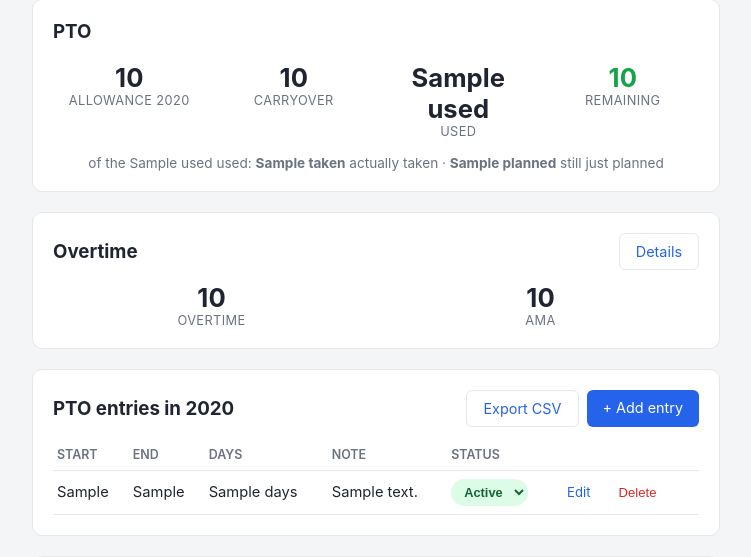
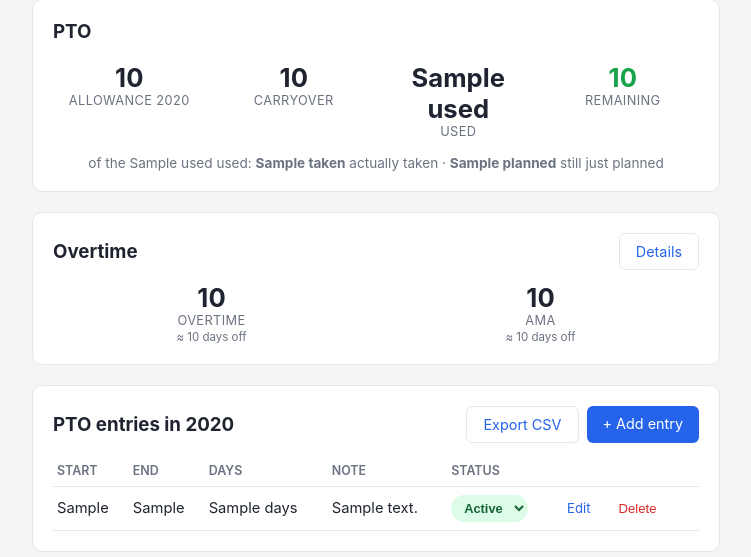
Before and after one commit to Boisti13/pto-tracker, a Flask app: template templates/dashboard.html in a window 1280 px wide. Shown: the part 115-672 px from the top of the page, without its empty margins (264-1015 px from the left). Run offline with Flask 3, Linux system fonts and the light colour scheme; the template is opened without the code that fills it: most values are stand-ins (such as "Sample title", 1, 10 or a date in 2020).

Commit message:
Show days-off equivalent on the dashboard's overtime summary too
Same "≈ X.X days off" treatment added to the Overtime tab now also
shows on the small overtime summary card on the main PTO dashboard,
for both accounts.

Verified locally and on the live LXC before pushing to dev.

Co-Authored-By: Claude Sonnet 5 <noreply@anthropic.com>

```diff
--- a/app.py
+++ b/app.py
@@ -363,7 +363,9 @@ def dashboard():
         (d, name) for d, name in state_holidays(date.today().year, state).items() if d >= date.today()
     )[:5]
 
-    overtime_balances_hhmm = {acc: hours_to_hhmm(get_overtime_balance(acc)) for acc in OVERTIME_ACCOUNTS}
+    overtime_balances = {acc: get_overtime_balance(acc) for acc in OVERTIME_ACCOUNTS}
+    daily = get_daily_hours()
+    overtime_balances_days = {acc: (round(v / daily, 1) if daily else None) for acc, v in overtime_balances.items()}
 
     return render_template(
         "dashboard.html",
@@ -379,7 +381,8 @@ def dashboard():
         years=_years_with_data(),
         statuses=ENTRY_STATUSES,
         holiday_state_name=GERMAN_STATES[state],
-        overtime_balances_hhmm=overtime_balances_hhmm,
+        overtime_balances_hhmm={acc: hours_to_hhmm(v) for acc, v in overtime_balances.items()},
+        overtime_balances_days=overtime_balances_days,
     )
 
 
--- a/templates/dashboard.html
+++ b/templates/dashboard.html
@@ -44,10 +44,12 @@
     <div class="stat">
       <div class="value">{{ overtime_balances_hhmm.main }}</div>
       <div class="label">Overtime</div>
+      {% if overtime_balances_days.main is not none %}<div class="days-note">&asymp; {{ overtime_balances_days.main }} days off</div>{% endif %}
     </div>
     <div class="stat">
       <div class="value">{{ overtime_balances_hhmm.ama }}</div>
       <div class="label">AMA</div>
+      {% if overtime_balances_days.ama is not none %}<div class="days-note">&asymp; {{ overtime_balances_days.ama }} days off</div>{% endif %}
     </div>
   </div>
 </div>
```
